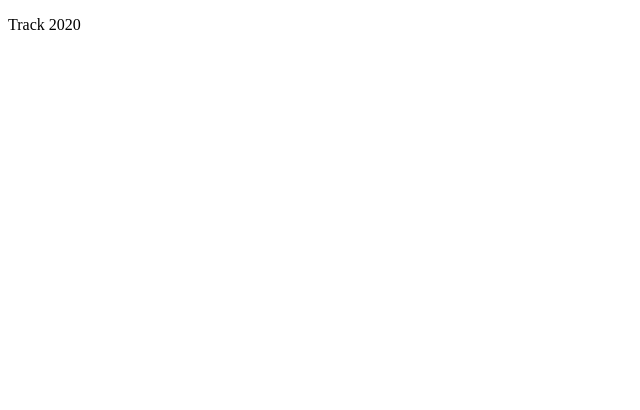
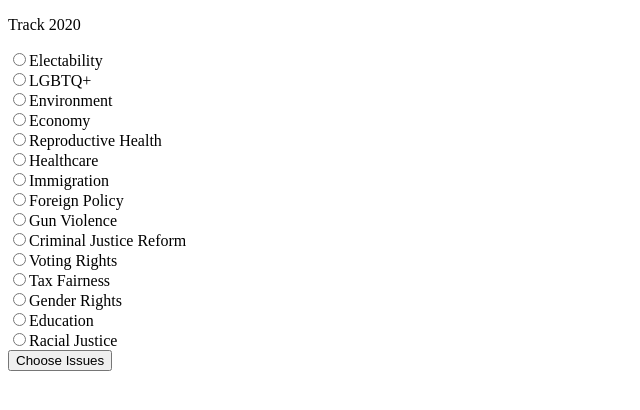
Before and after one commit to track-2020/client, a React app: page /user-issues in a window 1280 px wide. Shown: the top 410 px of the page, without its empty margins (0-640 px from the left). Built offline with nearby package versions, Linux system fonts and the light colour scheme.

Commit message:
issues form working and integrated

```diff
--- a/assets/candidates.js
+++ b/assets/candidates.js
@@ -5,28 +5,8 @@ export default [
     id: 'sanders'
   },
   {
-    name: 'Pete Buttigieg',
-    image: 'https://thenypost.files.wordpress.com/2019/11/mayor-pete-46.jpg?quality=80&strip=all&w=618&h=410&crop=1',
-    id: 'buttigieg'
-  },
-  {
     name: 'Joe Biden',
     image: 'https://img.huffingtonpost.com/asset/5b9e55f12000002d00fe50a6.jpeg?ops=scalefit_720_noupscale',
     id: 'biden'
-  },
-  {
-    name: 'Elizabeth Warren',
-    image: 'https://encrypted-tbn0.gstatic.com/images?q=tbn%3AANd9GcRV3u4H1TapTA_WxlS-28quKJcO-BSEQRSnSVt-cp6fAfu1Aek5',
-    id: 'warren'
-  },
-  {
-    name: 'Amy Klobuchar',
-    image: 'https://cdn.cnn.com/cnnnext/dam/assets/190610182606-03-amy-klobuchar-gallery-super-169.jpeg',
-    id: 'klobuchar'
-  },
-  {
-    name: 'Michael Bloomberg',
-    image: 'https://www.thenation.com/wp-content/uploads/2020/02/Trump-bloomberg-getty-img.jpg',
-    id: 'bloomberg'
   }
 ];
--- /dev/null
+++ b/assets/issues.js
@@ -0,0 +1,62 @@
+export default [
+  {
+    label: 'Electability',
+    value: 'electability',
+  },
+  {
+    label: 'LGBTQ+',
+    value: 'lgbtq',
+  },
+  {
+    label: 'Environment',
+    value: 'environment',
+  },
+  {
+    label: 'Economy',
+    value: 'economy',
+  },
+  {
+    label: 'Reproductive Health',
+    value: 'reproductiveHealth',
+  },
+  {
+    label: 'Healthcare',
+    value: 'healthcare',
+  },
+  {
+    label: 'Immigration',
+    value: 'immigration',
+  },
+  {
+    label: 'Foreign Policy',
+    value: 'foreignPolicy',
+  },
+  {
+    label: 'Gun Violence',
+    value: 'gunViolence',
+  },
+  {
+    label: 'Criminal Justice Reform',
+    value: 'criminalJusticeReform',
+  },
+  {
+    label: 'Voting Rights',
+    value: 'votingRights',
+  },
+  {
+    label: 'Tax Fairness',
+    value: 'taxFairness',
+  },
+  {
+    label: 'Gender Rights',
+    value: 'genderRights',
+  },
+  {
+    label: 'Education',
+    value: 'education',
+  },
+  {
+    label: 'Racial Justice',
+    value: 'racialJustice',
+  },
+]
--- a/src/components/App.js
+++ b/src/components/App.js
@@ -7,7 +7,9 @@ import {
 import Auth from '../pages/Auth';
 import Landing from '../pages/Landing';
 import Summary from '../pages/Summary';
+import UserIssues from '../pages/UserIssues';
 import Header from './Header';
+
 
 export default function App() {
   return (
@@ -16,6 +18,7 @@ export default function App() {
       <Switch>
         <Route exact path="/summary" component={Summary} />
         <Route exact path="/auth" component={Auth} />
+        <Route exact path = "/user-issues" component={UserIssues} />
         <Route exact path="/" component={Landing} />
       </Switch>
     </Router>
--- a/src/components/ScoreModal.js
+++ b/src/components/ScoreModal.js
@@ -1,7 +1,7 @@
 /* eslint-disable react/prop-types */
 import React from 'react';
 import candies from '../../assets/candidates';
-import { incrementScore } from '../services/databaseServices';
+import { incrementScore } from '../services/scoreServices';
 
 const ScoreModal = ({ show, close, candidate }) => {
 console.log('candidate', candidate);
--- a/src/pages/Auth.js
+++ b/src/pages/Auth.js
@@ -3,11 +3,13 @@ import PropTypes from 'prop-types';
 
 const Auth = ({ history }) => {
   const [email, setEmail] = useState('');
+  const [username, setUsername] = useState('');
   const [password, setPassword] = useState('');
 
   const stateChanges = {
     email: (value) => setEmail(value),
     password: (value) => setPassword(value),
+    username: (value) => setUsername(value)
   };
 
   const handleChange = ({ target }) => {
@@ -16,8 +18,8 @@ const Auth = ({ history }) => {
 
   const onSubmit = (e) => {
     e.preventDefault();
-    console.log(email, password);
-    history.push('/');
+    console.log(email, username, password);
+    history.push('/user-issues');
   };
 
   return (
--- /dev/null
+++ b/src/pages/UserIssues.js
@@ -0,0 +1,56 @@
+import React, { useState } from 'react';
+import PropTypes from 'prop-types';
+import issues from '../../assets/issues';
+
+const UserIssues = ({ history }) => {
+
+  const [selectedIssues, setSelectedIssues] = useState([])
+  const isRadioDisabled = selectedIssues.length >= 5;
+
+
+  const RadioButton = (label, value) => {
+    const isSelected = selectedIssues.includes(value);
+    return (
+      <div key={label} className="radio">
+          <label>
+            <input
+              type="radio"
+              value={value}
+              checked={isSelected}
+              onChange={()=> {}}
+              onClick={({target}) => {
+                isSelected
+                ? setSelectedIssues(selectedIssues.filter(issue => issue !== value))
+                : setSelectedIssues([...selectedIssues, target.value])
+              }}
+              disabled={isRadioDisabled && !isSelected} />
+            {label}
+          </label>
+        </div>
+  )}
+
+  const IssueRadioButtons = issues.map(issue => RadioButton(issue.label, issue.value))
+
+  const onSubmit = e => {
+    e.preventDefault();
+    console.log(selectedIssues)
+    history.push('/')
+  }
+
+
+return (
+  <div>
+    <form onSubmit={onSubmit}>
+      {IssueRadioButtons}
+      <button>Choose Issues</button>
+    </form>
+  </div>
+)
+
+}
+
+UserIssues.propTypes = {
+  history: PropTypes.object.isRequired
+}
+
+export default UserIssues
--- a/src/services/databaseServices.js
+++ /dev/null
@@ -1,3 +0,0 @@
-export const incrementScore = (candidate, issue) => {
-  console.log('one point was added to ', candidate, ' for ', issue);
-};
--- /dev/null
+++ b/src/services/request.js
@@ -0,0 +1,20 @@
+let token;
+export const post = (url, body) => request(url, 'POST', body);
+export const get = url => request(url, 'GET');
+
+
+export const request = (url, method, body) => {
+  fetch(url, {
+    method,
+    headers: {
+      'content-type': 'application/json',
+      'authorization': `Bearer ${token}`,
+    },
+    body: body ? JSON.stringify(body) : null,
+  })
+    .then(res => {
+      if(res.status !== 200) throw res.error;
+      res.json();
+    });
+
+};
--- /dev/null
+++ b/src/services/scoreServices.js
@@ -0,0 +1,13 @@
+import { post, get } from './request';
+
+const url = 'http://localhost:8888';
+
+export const incrementScore = (candidate, issue) => {
+  return post(`${url}/api/v1/scores`, { candidate, issue })
+    .catch(console.error)
+};
+
+export const getUserScores = userId => {
+  return get(`${url}/api/v1/scores/${userId}`)
+    .catch(console.error)
+};
```
Also changed, not shown: src/services/authServices.js (added, +30 -0 lines), src/pages/Account.js (deleted), 1 other file (tests, documents, lock files or other folders).
